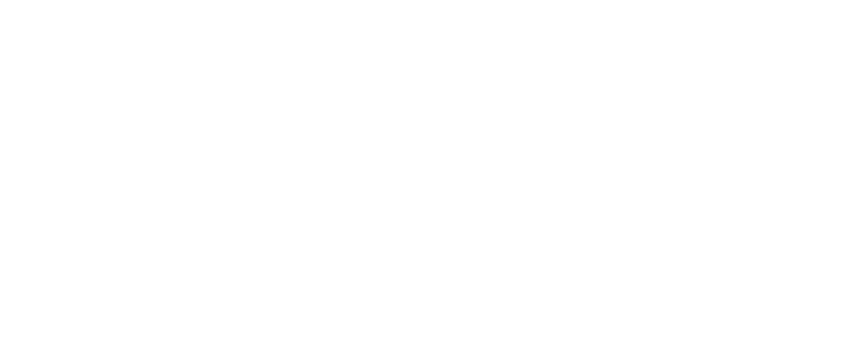
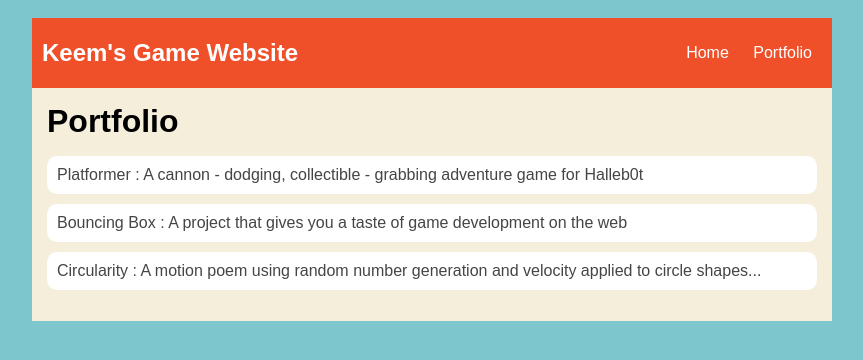
Before and after one commit to Keem1700/Keem1700.github.io, a plain HTML site: page portfolio.html in a window 1280 px wide. Shown: the whole page, without its empty margins (208-1071 px from the left). Drawn offline with Linux system fonts and the light colour scheme.

Commit message:
<message about commit>

```diff
--- a/portfolio.html
+++ b/portfolio.html
@@ -0,0 +1,32 @@
+<!DOCTYPE HTML>
+<html>
+    <head>
+        <title>College Prep</title>
+        <link rel="stylesheet" href="style.css">
+    </head>
+
+    <body>
+      <div id="all-contents">
+            <nav>
+                <h1>Keem's Game Website</h1>
+                <ul id="nav-ul">
+                    <li class="nav-li">
+                        <a class="nav-a" href="index.html">Home</a>
+                    </li>
+                    <li class="nav-li">
+                        <a class="nav-a" href="portfolio.html">Portfolio</a>
+                    </li>
+                </ul>
+            </nav>
+            <main>
+                <div class="content">
+                    <h1>Portfolio</h1>
+                    <ul id="portfolio">
+                        <li><a href="projects/platformer/">Platformer : A cannon - dodging, collectible - grabbing adventure game for Halleb0t</a></li>
+                        <li><a href="projects/bouncing-box/">Bouncing Box : A project that gives you a taste of game development on the web </a></li>
+                        <li><a href="projects/circularity/">Circularity : A motion poem using random number generation and velocity applied to circle shapes...</a></li>
+                    </ul>
+                </div>
+            </main>
+        </div>
+      </div>
--- a/style.css
+++ b/style.css
@@ -0,0 +1,87 @@
+body {
+    background: rgb(125, 198, 205);
+    color: rgb(45, 45, 45);
+    padding: 10px;
+    font-family: arial;
+}
+#all-contents {
+  max-width: 800px;
+    margin: auto;
+}
+
+/* navigation menu */
+nav {
+    background: rgb(239, 80, 41);
+   margin: 0 auto;
+    display: flex;
+    padding: 10px;
+}
+h1 {
+    display: flex;
+    align-items: center;
+    color: white;
+    flex: 1;
+    margin: 0;
+}
+#nav-ul {
+    list-style-image: none;
+}
+.nav-li {
+    display: inline-block;
+    padding: 0 10px;
+}
+a {
+    text-decoration: none;
+    color: #fff;
+}
+
+/* main container area beneath menu */
+main {
+    background: rgb(245, 238, 219);
+    display: flex;
+}
+.sidebar {
+    margin-right: 25px;
+    padding: 10px;
+}
+.sidebar-img {
+    width: 200px;
+}
+.content {
+    flex: 1;
+    padding: 15px;
+}
+
+/* portfolio styles */
+#interests {
+    border: 4px silver ridge;
+    padding: 8px;
+}
+h2, h3 {
+    margin: 0px;
+}
+/* portfolio styles */
+.content h1 {
+    color: black;
+}
+
+#portfolio {
+    list-style-type: none;
+    padding-left: 0;
+}
+
+#portfolio li {
+    background: #fff;
+    padding: 10px;
+    border-radius: 10px;
+    margin-bottom: 10px;
+}
+
+#portfolio li:hover {
+    background: #eee;
+}
+
+#portfolio a {
+    text-decoration: none;
+    color: #454545;
+}
```
Also changed, not shown: index.html (+29 -7 lines).
